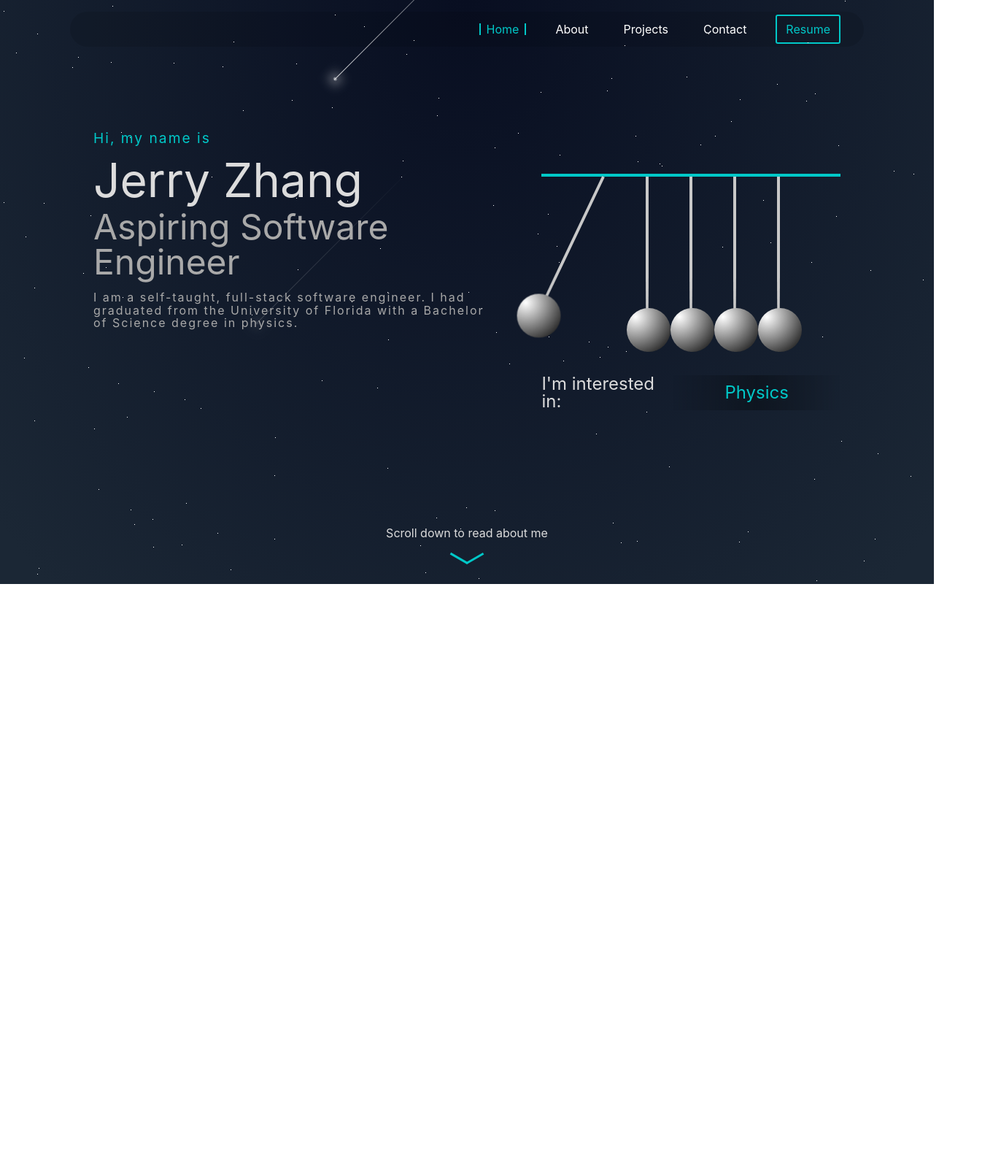
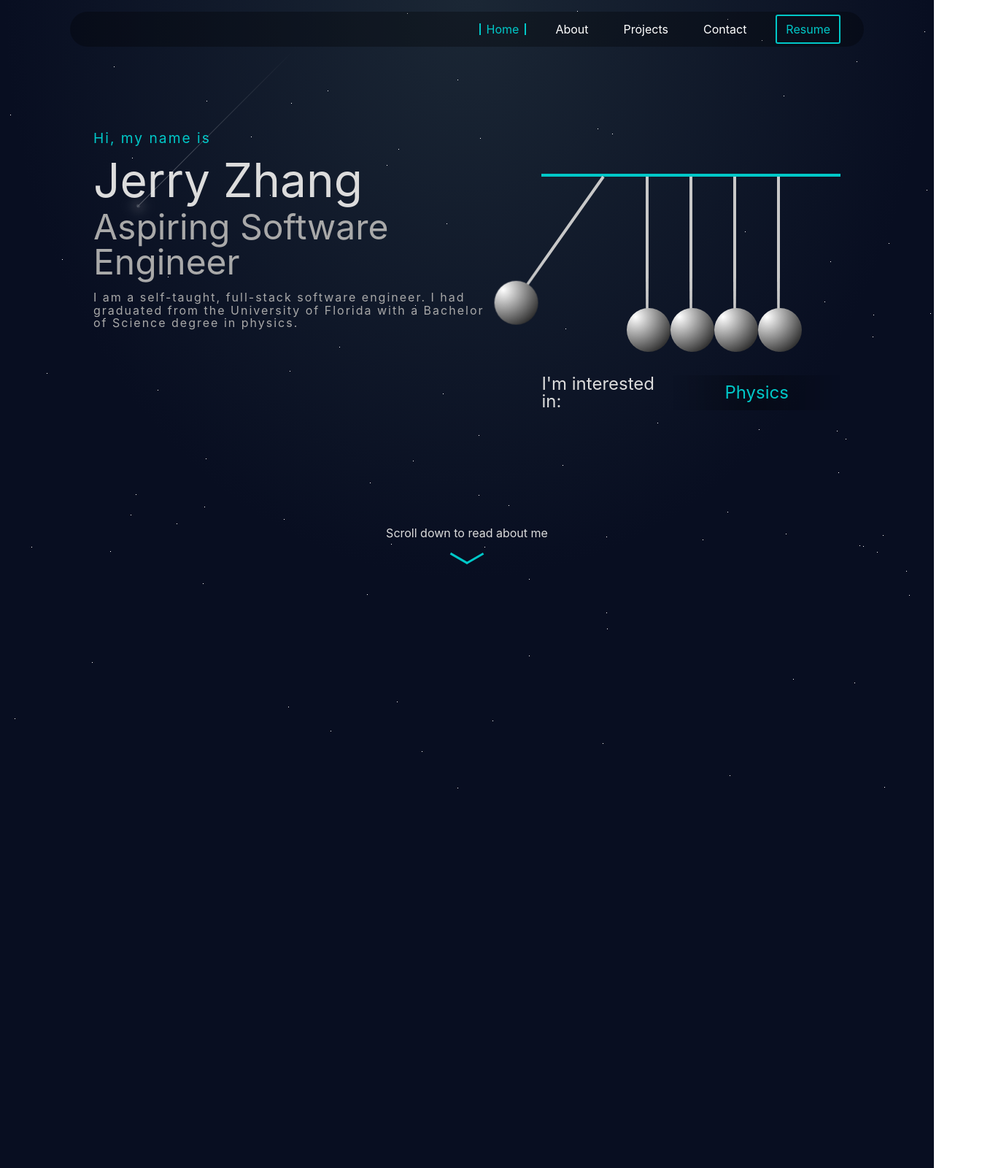
Before and after one commit to Jerriath/portfolio, a React (Create React App) app: page / in a window 1280 px wide. Shown: the whole page at 73% size, 1372 px wide, since content can reach past the window. Before the commit the page ends 800 px from the top, so only its background shows below. Built offline with nearby package versions, Linux system fonts and the light colour scheme.

Commit message:
Added about component

```diff
--- a/src/App.js
+++ b/src/App.js
@@ -1,15 +1,31 @@
 // Importing node modules
 import React from 'react'
+import { useEffect } from 'react';
 
 // Importing local project files
 import Homepage from './components/home/Homepage';
 import Header from './components/header/Header';
+import About from './components/about/About';
 
 const App = () => {
+
+    useEffect(() => {
+        const handleScroll = event => {
+          console.log('window.scrollY', window.scrollY);
+        };
+
+        window.addEventListener('scroll', handleScroll);
+
+        return () => {
+          window.removeEventListener('scroll', handleScroll);
+        };
+      }, []);
+
     return (
         <main className='app'>
             <Header />
             <Homepage />
+            <About />
         </main>
     )
 }
--- /dev/null
+++ b/src/components/about/About.js
@@ -0,0 +1,16 @@
+// Importing node modules
+import React from 'react'
+
+//Importing local project files
+import './about.scss';
+
+const About = () => {
+
+    return (
+        <section className='about'>
+
+        </section>
+    )
+}
+
+export default About
--- /dev/null
+++ b/src/components/about/about.scss
@@ -0,0 +1,5 @@
+.about {
+    height: 100vh;
+    width: 100vw;
+    background: #080e21;
+}
--- a/src/components/header/header.scss
+++ b/src/components/header/header.scss
@@ -8,11 +8,12 @@ header {
     width: 85%;
     position: fixed;
     left: 7.5%;
-    background-color: rgba(0, 0, 0, 0.1);
+    background-color: rgba(0, 0, 0, 0.3);
     top: 1rem;
     display: flex;
     justify-content: flex-end;
     align-items: center;
+    z-index: 999;
 }
 
 button {
--- a/src/components/home/home.scss
+++ b/src/components/home/home.scss
@@ -20,7 +20,7 @@ $sub-color: rgb(169, 169, 169);
     justify-content: center;
     align-items: center;
     background-size: cover;
-    background: radial-gradient(ellipse at top, #080e21 0%,  #1b2735 95%);
+    background: radial-gradient(ellipse at top, #1b2735 0%, #080e21  70%);
 }
 
 .main-content {
@@ -125,7 +125,7 @@ $stars: 300; // Number of stars in total
 $shadows: (); // Variable for holding all the stars that will be created; stars are created by adding multiple box-shadows to one element
 
 @for $i from 1 through $stars { // Loops for creating random positions for each of the stars; specific for 1920:1080 aspect ratio for now
-    $x: random(1920);
+    $x: random(4000);
     $y: random(1080);
     $shadows: $shadows, ( $x+px $y+px white) !global;
 }
--- a/src/index.js
+++ b/src/index.js
@@ -6,7 +6,7 @@ import App from './App';
 
 const root = ReactDOM.createRoot(document.getElementById('root'));
 root.render(
-  <React.StrictMode>
-    <App />
-  </React.StrictMode>
+    <React.StrictMode>
+        <App />
+    </React.StrictMode>
 );
```
Lines whose indentation alone changed are shown as unchanged.
